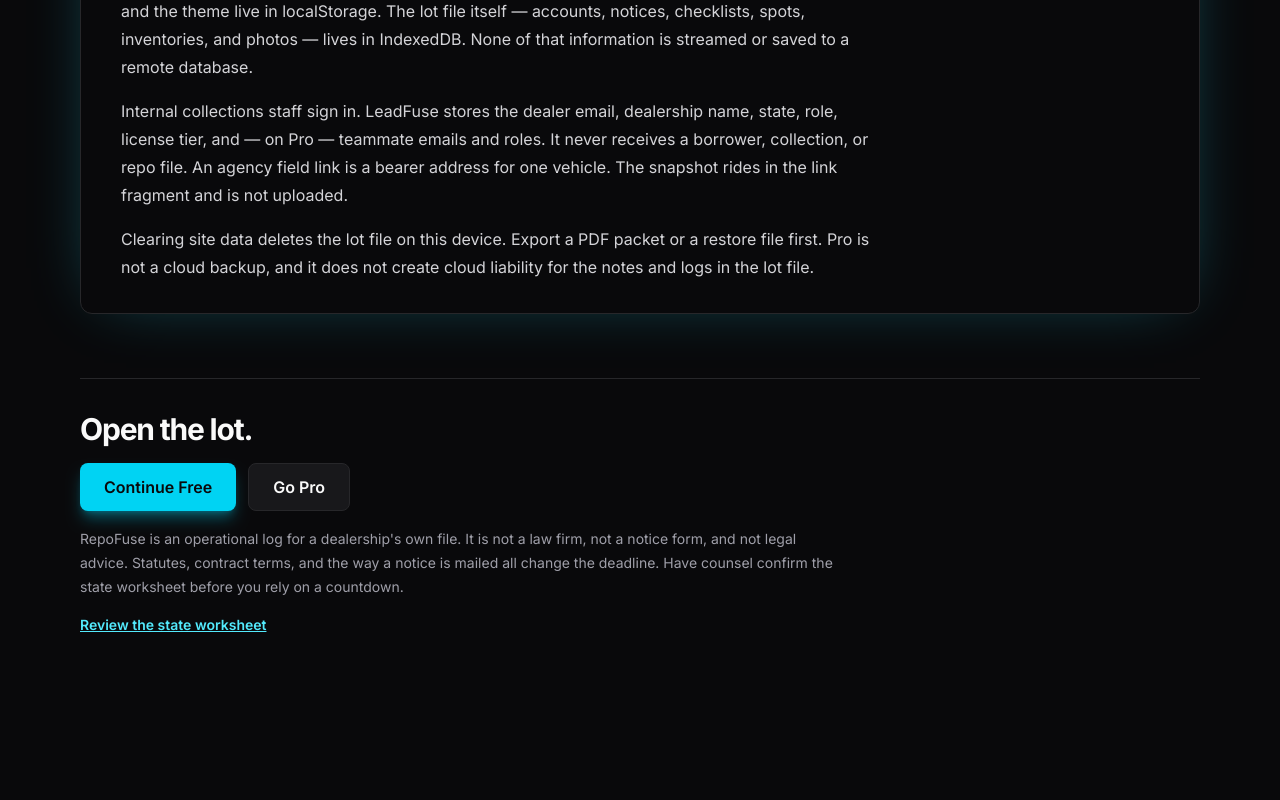
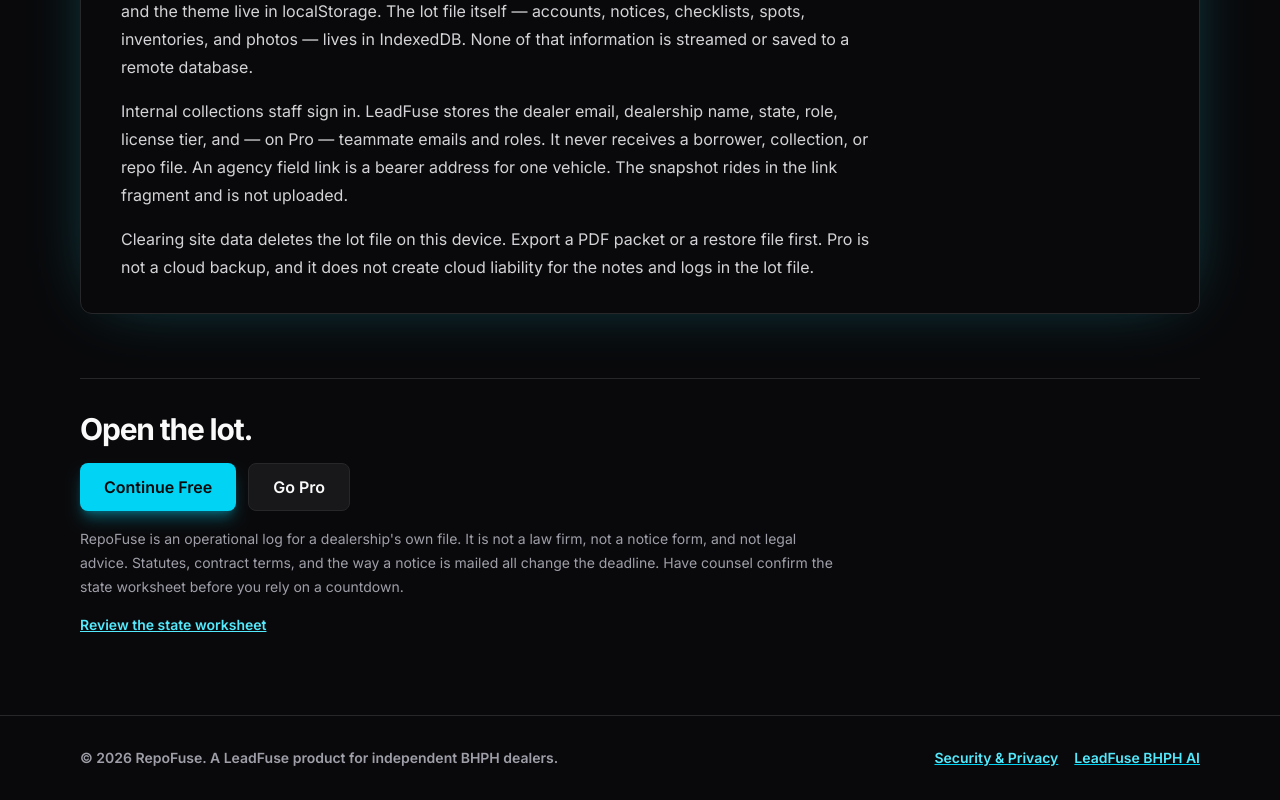
Before and after one commit to cramos108/repofuse, a React (Vite) app: page / in a window 1280 px wide. Shown: the part 2427-3227 px from the top of the page. Before the commit the page ends 3142 px from the top, so only its background shows below. Built offline with nearby package versions, Linux system fonts and the light colour scheme; no server answers.

Commit message:
Add standardized LeadFuse ecosystem footer

```diff
--- a/src/pages/Landing.tsx
+++ b/src/pages/Landing.tsx
@@ -216,6 +216,20 @@
           </Link>
         </section>
       </main>
+
+      <footer className="border-t border-slate-200 bg-white py-8 dark:border-zinc-800 dark:bg-zinc-950">
+        <div className="mx-auto flex max-w-6xl flex-col gap-3 px-4 text-sm font-semibold text-slate-500 sm:flex-row sm:items-center sm:justify-between dark:text-zinc-400">
+          <p>© {new Date().getFullYear()} RepoFuse. A LeadFuse product for independent BHPH dealers.</p>
+          <div className="flex gap-4">
+            <a href="#privacy" className="text-cyan-800 underline decoration-cyan-400 dark:text-cyan-300">
+              Security & Privacy
+            </a>
+            <a href="https://bhph.leadfuse.ai/" className="text-cyan-800 underline decoration-cyan-400 dark:text-cyan-300">
+              LeadFuse BHPH AI
+            </a>
+          </div>
+        </div>
+      </footer>
     </div>
   )
 }
```
